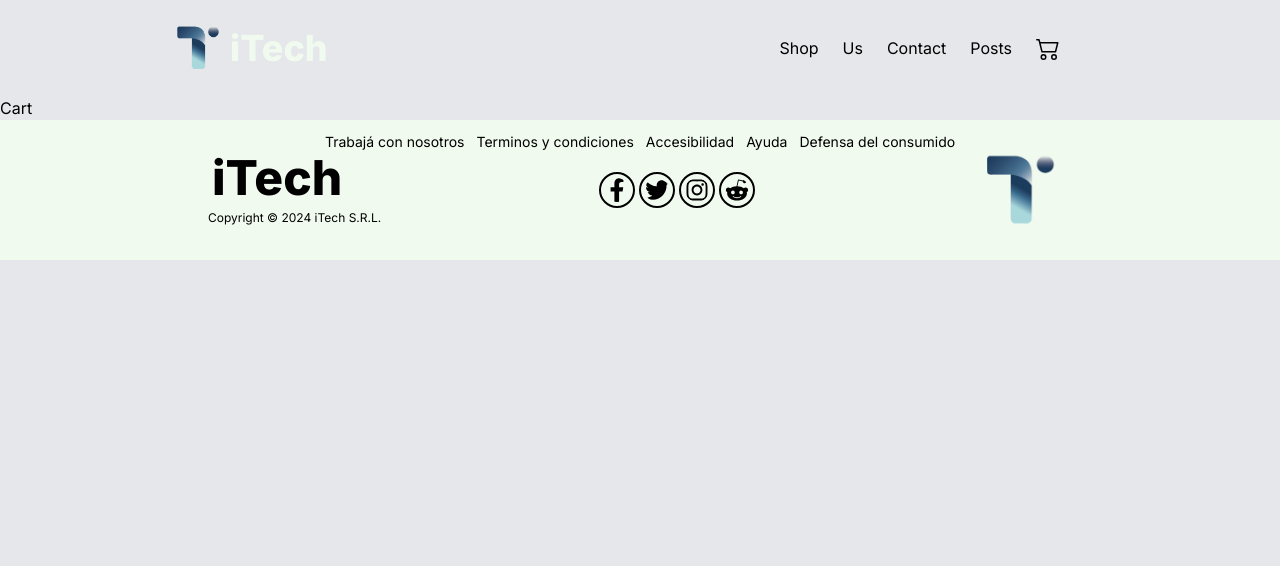
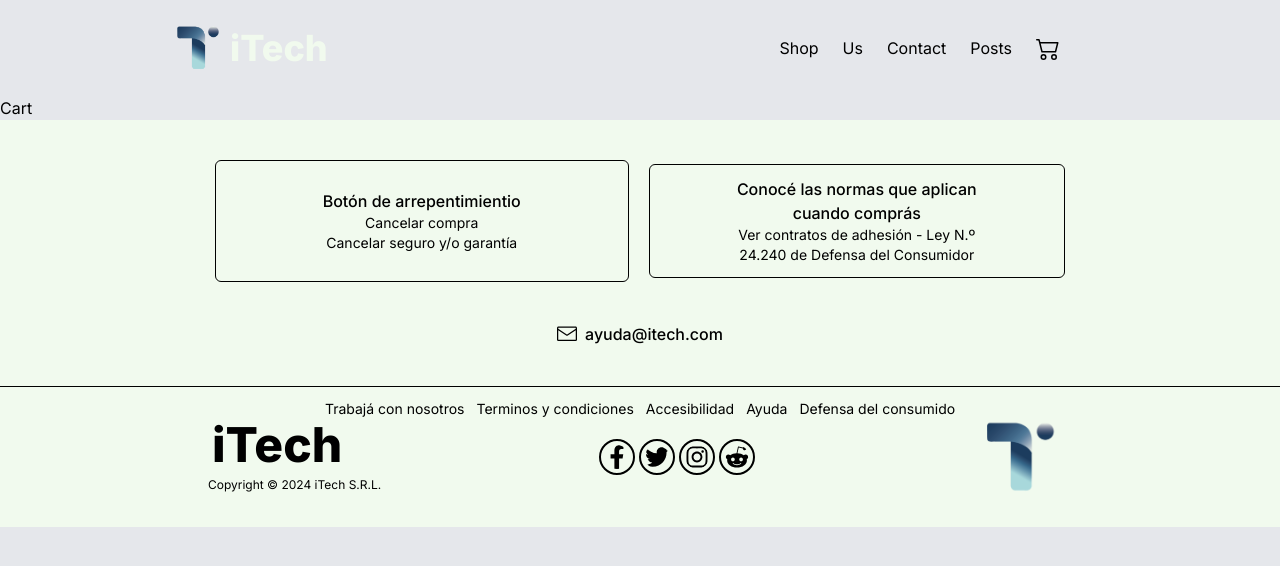
Before and after one commit to MatiasCancina/iTech-eCommerce, a Next.js app: page /cart in a window 1280 px wide. Shown: the top 566 px of the page. Built offline with nearby package versions, Linux system fonts and the light colour scheme.

Commit message:
delete render conditional

```diff
--- a/components/ui/Footer.jsx
+++ b/components/ui/Footer.jsx
@@ -1,28 +1,15 @@
 "use client";
-import React from "react";
 import { GoMail } from "react-icons/go";
 import { FaFacebookF } from "react-icons/fa";
 import { FaTwitter } from "react-icons/fa";
 import { FaInstagram } from "react-icons/fa";
 import { FaRedditAlien } from "react-icons/fa";
-import { usePathname } from "next/navigation";
 import Image from "next/image";
 import itech_logo from "@/public/itech_logo.png";
 
 const Footer = () => {
-  const pathname = usePathname();
-
-  const isShopPage =
-    pathname === "/" ||
-    pathname === "/monitors" ||
-    pathname === "/mouses" ||
-    pathname === "/keyboards";
-
   return (
     <footer className=" bottom-0 bg-white flex flex-col justify-center items-center select-none">
-      {/*footer boxes*/}
-      {isShopPage && (
-        <>
           <div className="flex flex-col md:flex-row justify-center items-center py-10 space-y-3 md:space-y-0 md:space-x-4 xl:space-x-5 2xl:space-x-10">
             <div className="flex flex-col justify-center items-center text-center w-11/12 lg:w-1/2 border border-gray-200 p-3 2xl:px-36 py-6 sm:py-2 md:py-6 xl:py-7 2xl:py-3 rounded-md">
               <span className="font-medium text-slate-600">
@@ -56,9 +43,6 @@ const Footer = () => {
               </div>
             </div>
           </div>
-        </>
-      )}
-
       <div className="hidden w-screen lg:flex flex-col justify-start md:px-32 lg:px-40 xl:px-52 2xl:px-96 pt-3">
         <div className="flex space-x-3 justify-center">
           <span className="flex text-sm text-slate-900 cursor-pointer text-center">
@@ -90,7 +74,6 @@ const Footer = () => {
                 alt="itech logo"
                 className="lg:hidden"
               />
-              {/* <div className="lg:hidden bg-red-600 p-2 rounded-lg">logo</div> */}
               <span className="text-gray-950 font-extrabold text-5xl">
                 iTech
               </span>
@@ -116,7 +99,6 @@ const Footer = () => {
           alt="itech logo"
           className="hidden lg:flex"
         />
-        {/* <div className="hidden lg:flex bg-red-600 p-11 rounded-lg">logo</div> */}
       </div>
     </footer>
   );
```
